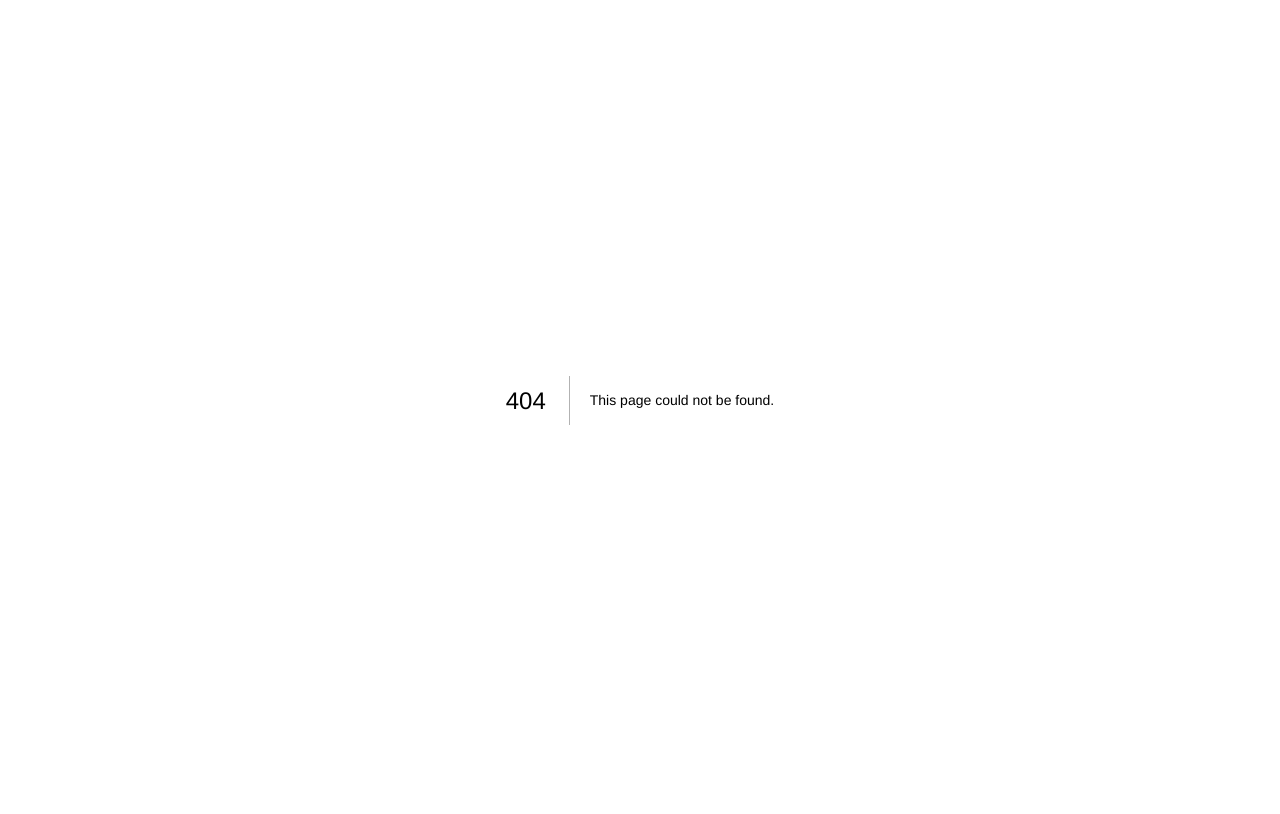
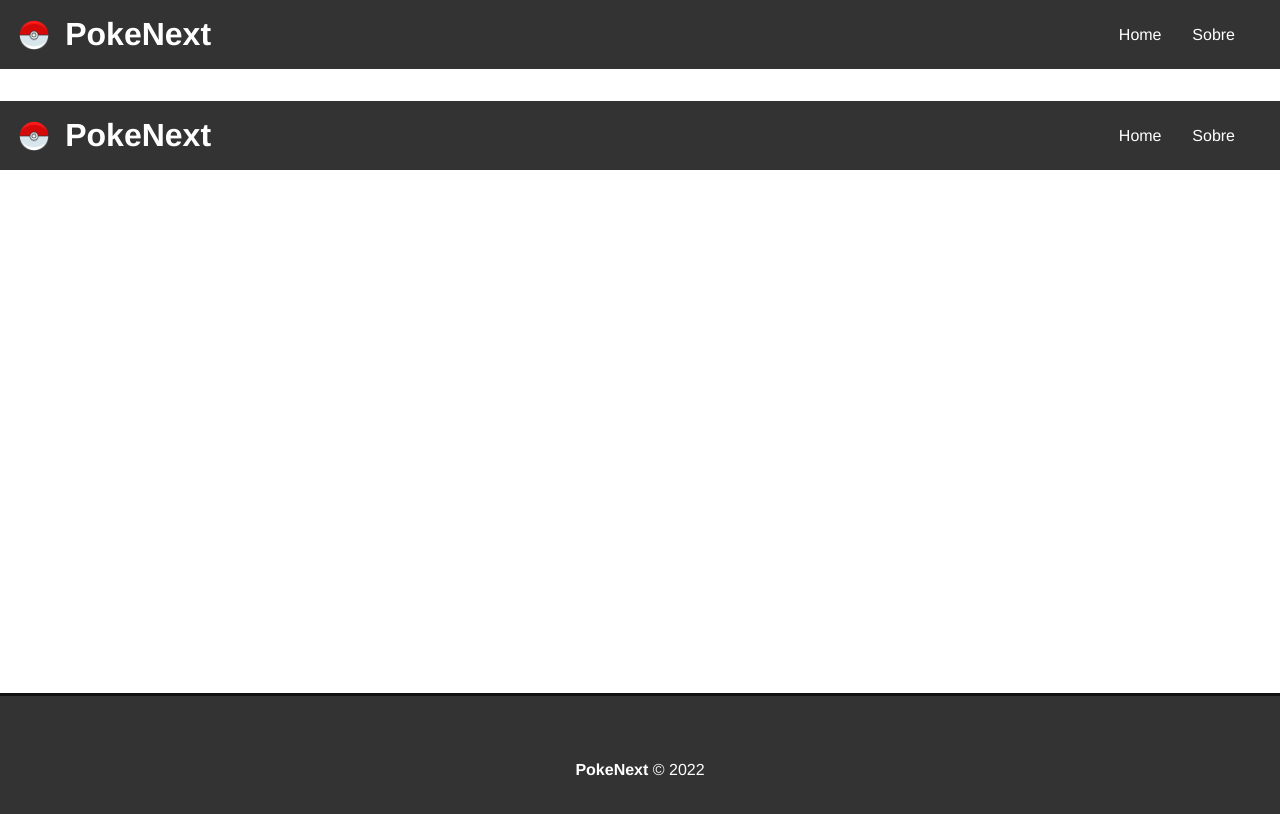
Before and after one commit to diasrafael1/pokenext, a Next.js app: page /components/NavBar in a window 1280 px wide. Before the commit this address had no page. Shown: the top 814 px of the page. Built offline with nearby package versions, Linux system fonts and the light colour scheme.

Commit message:
feat: Criação do Layout da página, com Header e Footer

```diff
--- a/pages/_app.tsx
+++ b/pages/_app.tsx
@@ -1,6 +1,11 @@
-import '../styles/globals.css'
-import type { AppProps } from 'next/app'
+import "../styles/globals.css";
+import type { AppProps } from "next/app";
+import Layout from "./components/Layout";
 
 export default function App({ Component, pageProps }: AppProps) {
-  return <Component {...pageProps} />
+  return (
+    <Layout>
+      <Component {...pageProps} />
+    </Layout>
+  );
 }
--- /dev/null
+++ b/pages/components/Footer.tsx
@@ -0,0 +1,11 @@
+import styles from "../../styles/Footer.module.css";
+
+export default function Footer() {
+  return (
+    <footer className={styles.footer}>
+      <p>
+        <span>PokeNext</span> &copy; 2022
+      </p>
+    </footer>
+  );
+}
--- /dev/null
+++ b/pages/components/Layout.tsx
@@ -0,0 +1,19 @@
+import { ReactNode } from "react";
+import Footer from "./Footer";
+import NavBar from "./NavBar";
+
+import Head from "next/head";
+
+export default function Layout({ children }: { children: ReactNode }) {
+  return (
+    <>
+      <Head>
+        <link rel="shortcut icon" href="/images/favicon.ico" />
+        <title>PokéNext</title>
+      </Head>
+      <NavBar />
+      <main className="main-container">{children}</main>
+      <Footer />
+    </>
+  );
+}
--- /dev/null
+++ b/pages/components/NavBar.tsx
@@ -0,0 +1,29 @@
+import Link from "next/link";
+import Image from "next/image";
+import styles from "../../styles/NavBar.module.css";
+
+export default function NavBar() {
+  return (
+    <header className={styles.header}>
+      <div className={styles.logo}>
+        <Image
+          src="/images/pokeball.png"
+          width="30"
+          height="30"
+          alt="PokeNext"
+        />
+        <h1>PokeNext</h1>
+      </div>
+      <nav>
+        <ul className={styles.link_itens}>
+          <li>
+            <Link href="/">Home</Link>
+          </li>
+          <li>
+            <Link href="/about">Sobre</Link>
+          </li>
+        </ul>
+      </nav>
+    </header>
+  );
+}
--- /dev/null
+++ b/styles/Footer.module.css
@@ -0,0 +1,14 @@
+.footer {
+  display: flex;
+  justify-content: center;
+  align-items: center;
+  background-color: #333;
+  height: 150px;
+  margin-top: 2em;
+  border-top: 3px solid #111;
+  color: #fff;
+}
+
+.footer span {
+  font-weight: bold;
+}
--- /dev/null
+++ b/styles/NavBar.module.css
@@ -0,0 +1,40 @@
+.header {
+  display: flex;
+  justify-content: space-between;
+  align-items: center;
+  padding: 1em 1.2em;
+  margin-bottom: 2em;
+  background-color: #333;
+  color: #fff;
+}
+
+.logo {
+  display: flex;
+  justify-content: center;
+  align-items: center;
+}
+
+.logo h1 {
+  margin-left: 0.5em;
+}
+
+.link_itens {
+  display: flex;
+  list-style: none;
+}
+
+.link_itens li {
+  margin-right: 1.3em;
+}
+
+.link_itens a {
+  color: #fff;
+  text-decoration: none;
+  padding: 5px;
+  transition: 0.4s;
+  border-bottom: 2px solid transparent;
+}
+
+.link_itens a:hover {
+  border-color: #fff;
+}
```
